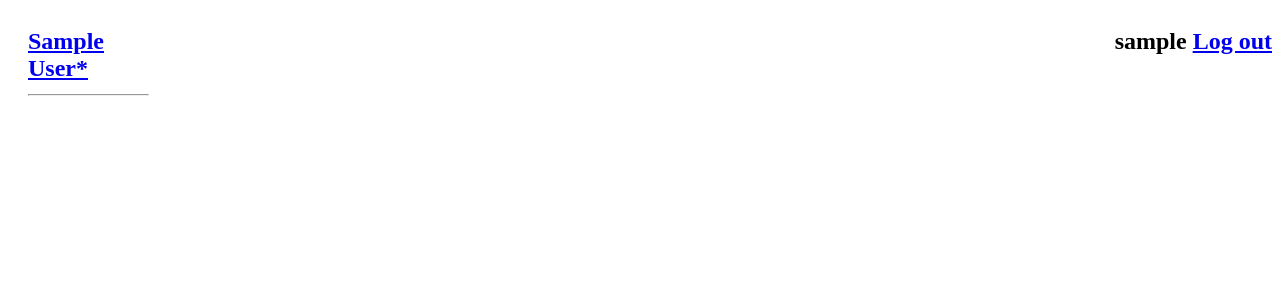
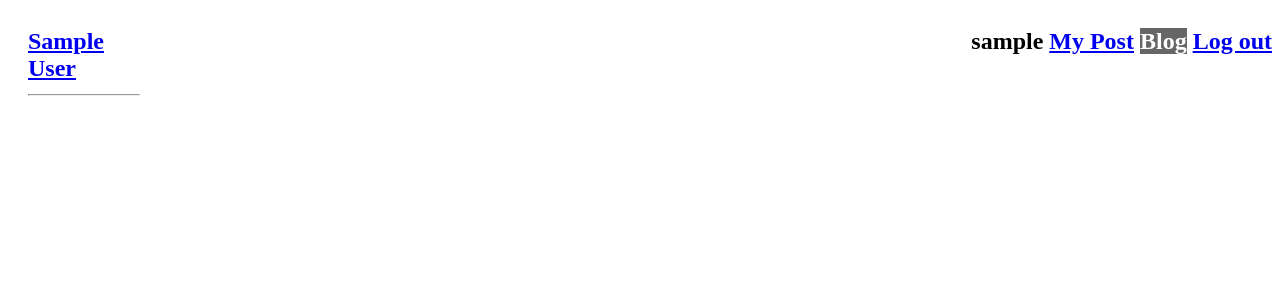
Before and after one commit to yaroslav-ost/django-orm-app2, a Django app: page / in a window 1280 px wide. Shown: the top 300 px of the page. Run offline with Django 3.2, Linux system fonts and the light colour scheme; a user stored in the database is signed in; tables that the repository leaves empty hold one stand-in row (values such as "Sample post").

Commit message:
Slug generation and template changes

```diff
--- a/user_blog_app/models.py
+++ b/user_blog_app/models.py
@@ -6,10 +6,12 @@
 class Post(models.Model):
     title = models.CharField(max_length=60)
     text = models.TextField(max_length=500)
-    slug = models.SlugField(max_length=60)
+    slug = models.SlugField(max_length=60,null=True)
     created_by = models.ForeignKey(settings.AUTH_USER_MODEL, null=True, on_delete=models.SET_NULL)
     created_at = models.DateTimeField(auto_now_add=True)
 
     def save(self, *args, **kwargs):
-        self.slug = slugify(self.title)
         super(Post, self).save(*args, **kwargs)
+        if not self.slug:
+            self.slug = slugify(self.title)+'-'+str(self.id)
+            self.save()
--- a/user_blog_app/templates/all_post_list.html
+++ b/user_blog_app/templates/all_post_list.html
@@ -1,11 +1,12 @@
 {% extends "base.html" %}
 {% block title %}Blog{% endblock %}
+{% block nav-all-posts %}<strong style="color: white;background-color: #666;">Blog</strong>{% endblock %}
 {% block content %}
 {% for post in object_list %}
 <div style="width: 75%;padding-left: 20px;">
     <h2>
     {% if request.user == post.created_by %}
-    <a href="{% url 'user_post_details' post.slug %}">{{post.title}}*</a>
+    <a href="{% url 'user_post_details' post.slug %}">{{post.title}}</a>
     {% else %}
     <a href="{% url 'post_details' post.slug %}">{{post.title}}</a>
     </h2>
--- a/user_blog_app/templates/base.html
+++ b/user_blog_app/templates/base.html
@@ -5,6 +5,8 @@
         <h2>
             {% if request.user.is_authenticated %}
             {{ request.user.username }}
+            {% block nav-user-posts %}<a href="{% url 'user_posts' %}" >My Post</a>{% endblock %}
+            {% block nav-all-posts %}<a href="{% url 'homepage' %}">Blog</a>{% endblock %}
             <a href="{% url 'logout' %}">Log out</a>
             {% else %}
             <a href="{% url 'login' %}">Sign In</a>
--- a/user_blog_app/templates/delete_post.html
+++ b/user_blog_app/templates/delete_post.html
@@ -6,5 +6,6 @@
 <form method="post">{% csrf_token %}
     <p>Are you sure you want to delete post "{{ post.title }}"?</p>
     <input type="submit" value="Confirm">
+    <a href="{% url 'user_posts' %}">Cancel</a>
 </form>
 {% endblock %}
--- a/user_blog_app/templates/user_post_list.html
+++ b/user_blog_app/templates/user_post_list.html
@@ -1,7 +1,7 @@
 {% extends "base.html" %}
 {% block title %}My Posts{% endblock %}
+{% block nav-user-posts %}<strong style="color: white;background-color: #666;">My Posts</strong>{% endblock %}
 {% block content %}
-<button onclick="window.location.href='{% url 'homepage'%}';">Blog</button>
 <button onclick="window.location.href='{% url 'post_add' %}';">Add</button>
 {% for post in object_list %}
 <div style="width: 75%;padding-left: 20px;">
--- a/user_blog_app/views.py
+++ b/user_blog_app/views.py
@@ -58,7 +58,7 @@
     model = Post
     context_object_name = "post"
     template_name = 'delete_post.html'
-    success_url = '/'
+    success_url = reverse_lazy('user_posts')
 
 
 class UserPostList(ListView):
```
